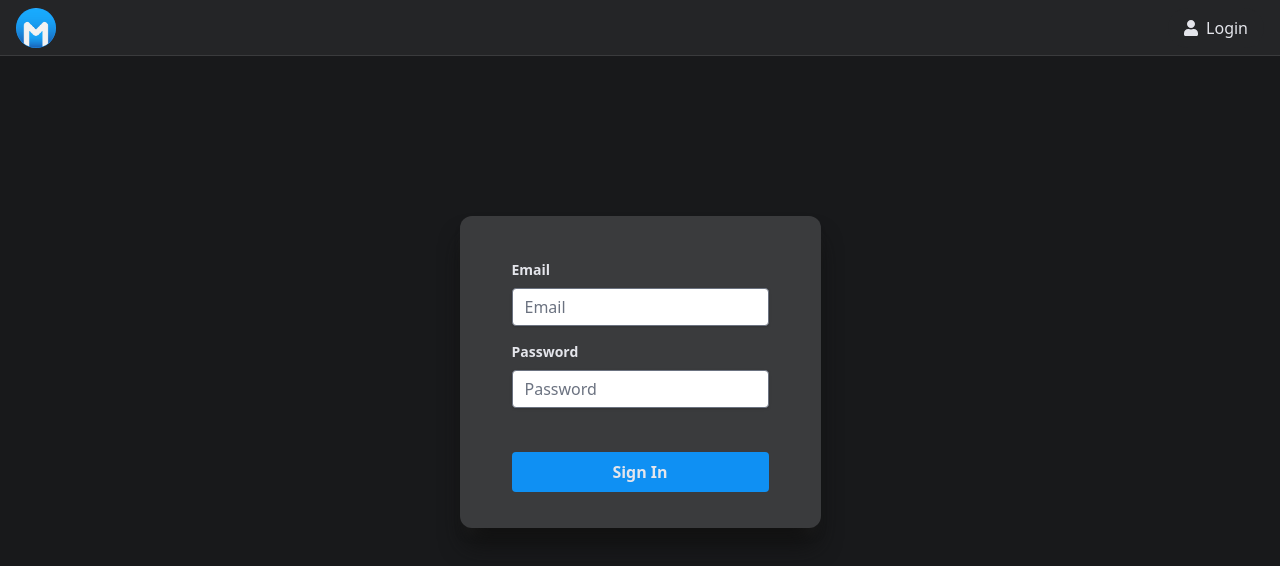
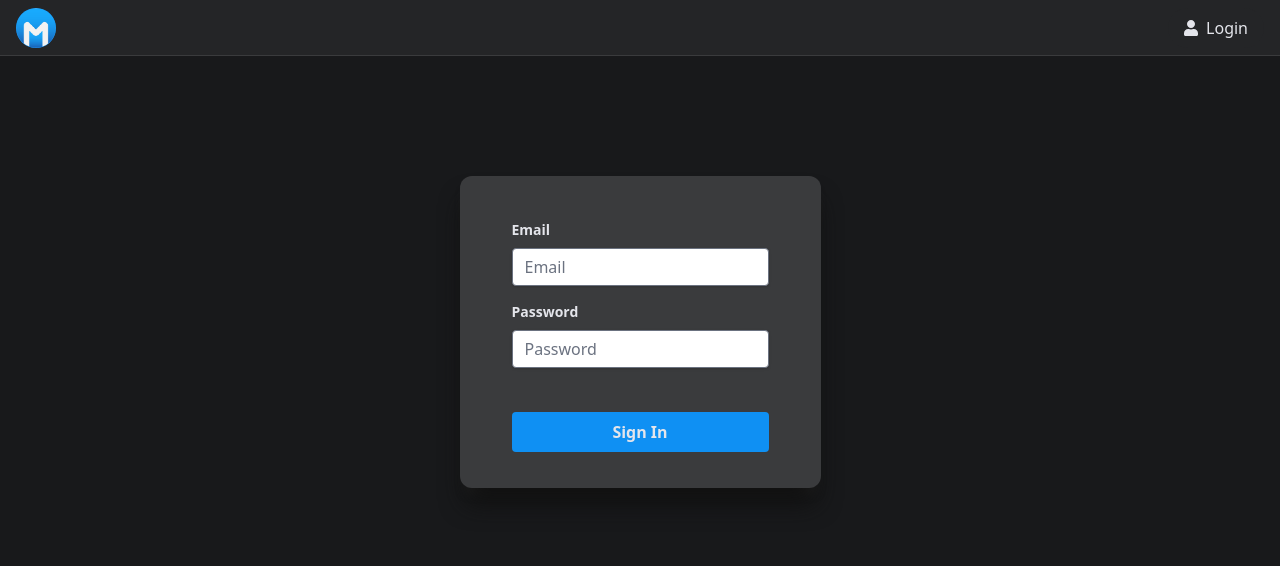
Before and after one commit to madriesen/martijnbook, an Angular app: page /login in a window 1280 px wide. Shown: the top 566 px of the page. Built offline with nearby package versions, Linux system fonts and the light colour scheme; what @tailwindcss/typography would draw is missing.

Commit message:
update login page

```diff
--- a/src/app/login/login.component.html
+++ b/src/app/login/login.component.html
@@ -1,4 +1,4 @@
-<div class="w-screen h-full flex justify-center items-start pt-40">
+<div class="w-screen h-full flex justify-center items-start pt-login">
   <div class="bg-soft-gray p-5 rounded-xl shadow-lg ">
     <div class="px-8 pt-2 pb-4">
       <p ng-show="errorMessage" class="mb-4 text-red italic">
@@ -23,7 +23,7 @@
             focus:outline-none focus:shadow-outline
           "
           id="email"
-          type="text"
+          type="email"
           placeholder="Email"
           [(ngModel)]="user.email"
           name="email"
--- a/tailwind.config.js
+++ b/tailwind.config.js
@@ -23,6 +23,9 @@ module.exports = {
       },
       width: {
         post: '680px'
+      },
+      padding: {
+        login: '15vh'
       }
     },
   },
```
